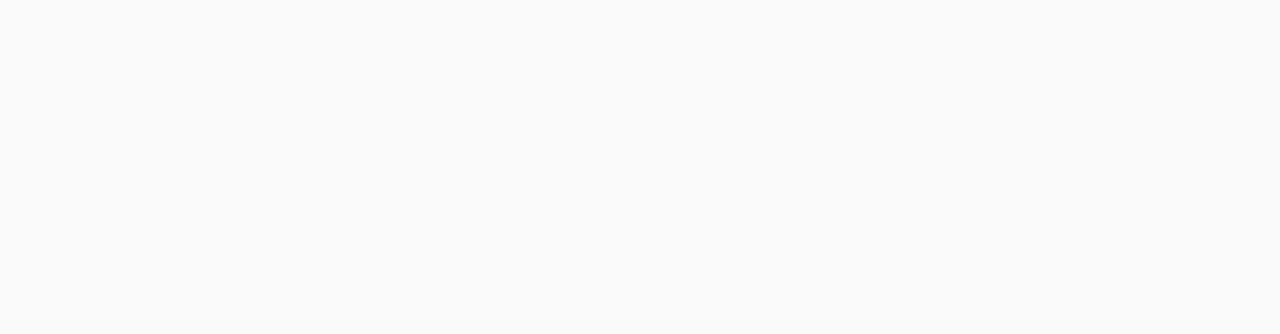
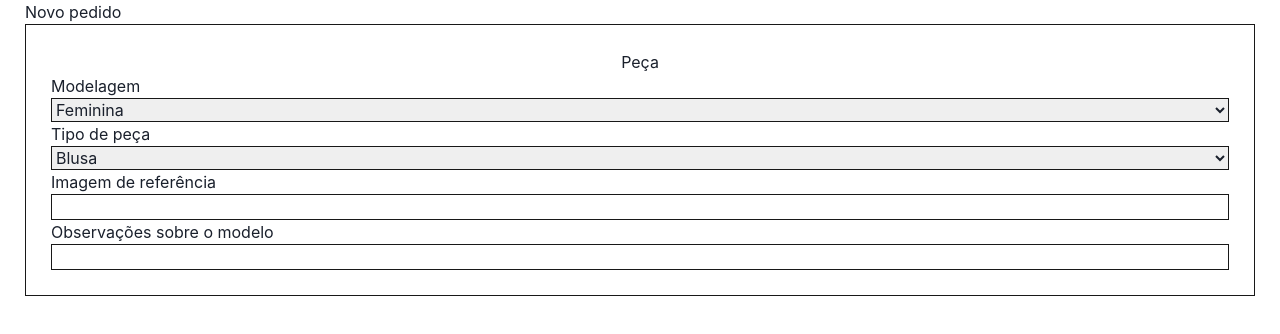
Before and after one commit to erickmarchetti/Na-medida-Atelie, a React (Create React App) app: page /pedidos in a window 1280 px wide. Shown: the top 334 px of the page. Built offline with nearby package versions, Linux system fonts and the light colour scheme.

Commit message:
initial commit

```diff
--- a/src/pages/Pedidos/index.jsx
+++ b/src/pages/Pedidos/index.jsx
@@ -1,5 +1,44 @@
+import {
+    FormSection,
+    PedidosBG,
+    PedidosContainer,
+    PedidosHeader,
+    PedidosMain
+} from "./style"
+import logo from "../../Images/logo.svg"
+
 function Pedidos() {
-    return
+    return (
+        <PedidosBG>
+            <PedidosMain>
+                <h1>Novo pedido</h1>
+                <PedidosContainer>
+                    <h2>Peça</h2>
+                    <FormSection>
+                        <label>Modelagem</label>
+                        <select>
+                            <option>Feminina</option>
+                            <option>Masculina</option>
+                        </select>
+                    </FormSection>
+                    <FormSection>
+                        <label>Tipo de peça</label>
+                        <select>
+                            <option>Blusa</option>
+                        </select>
+                    </FormSection>
+                    <FormSection>
+                        <label>Imagem de referência</label>
+                        <input />
+                    </FormSection>
+                    <FormSection>
+                        <label>Observações sobre o modelo</label>
+                        <input />
+                    </FormSection>
+                </PedidosContainer>
+            </PedidosMain>
+        </PedidosBG>
+    )
 }
 
 export default Pedidos
--- /dev/null
+++ b/src/pages/Pedidos/style.js
@@ -0,0 +1,30 @@
+import styled from "styled-components"
+
+export const PedidosBG = styled.div``
+
+export const PedidosHeader = styled.header``
+
+export const PedidosMain = styled.main`
+    padding: 0 25px;
+`
+
+export const PedidosContainer = styled.div`
+    border: 1px solid #181818;
+    padding: 25px;
+    display: flex;
+    flex-direction: column;
+    align-items: center;
+`
+
+export const FormSection = styled.div`
+    display: flex;
+    flex-direction: column;
+    width: 100%;
+    align-items: flex-start;
+
+    select,
+    input {
+        border: 1px solid #181818;
+        width: 100%;
+    }
+`
```
